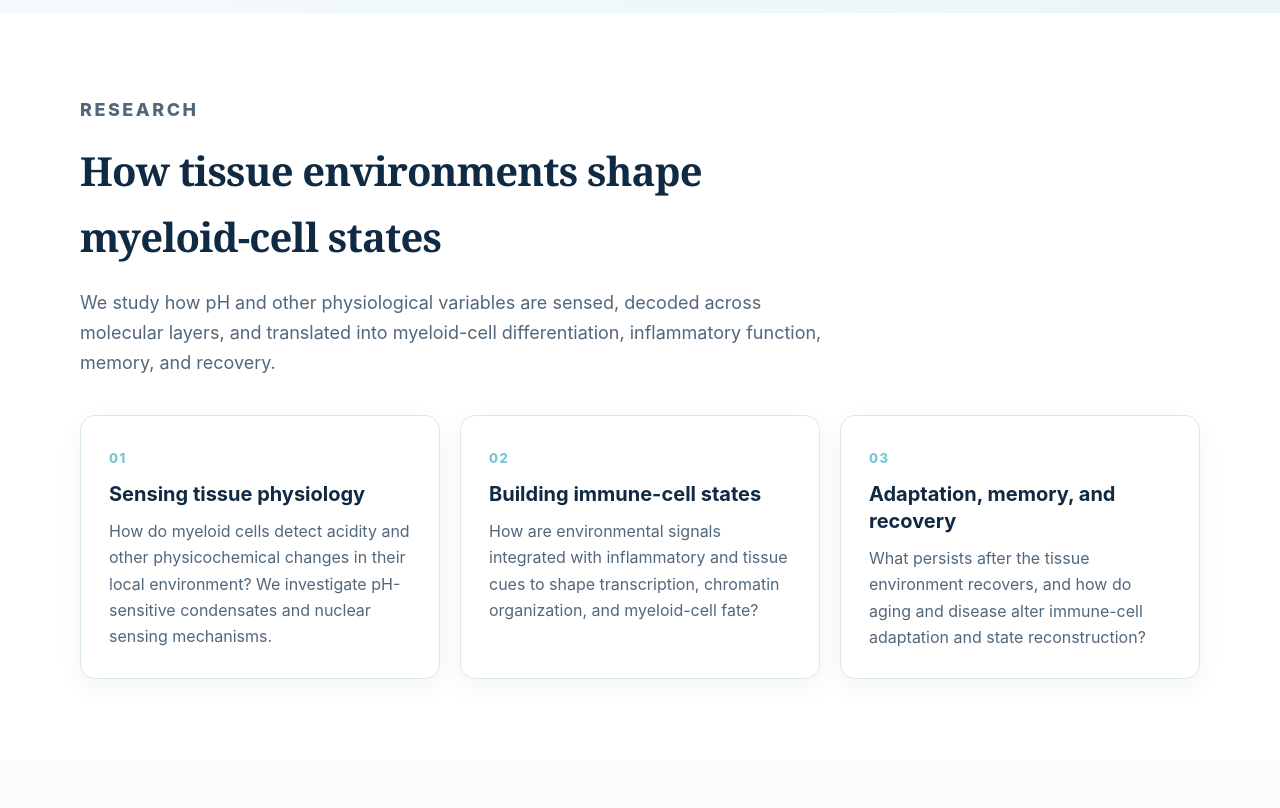
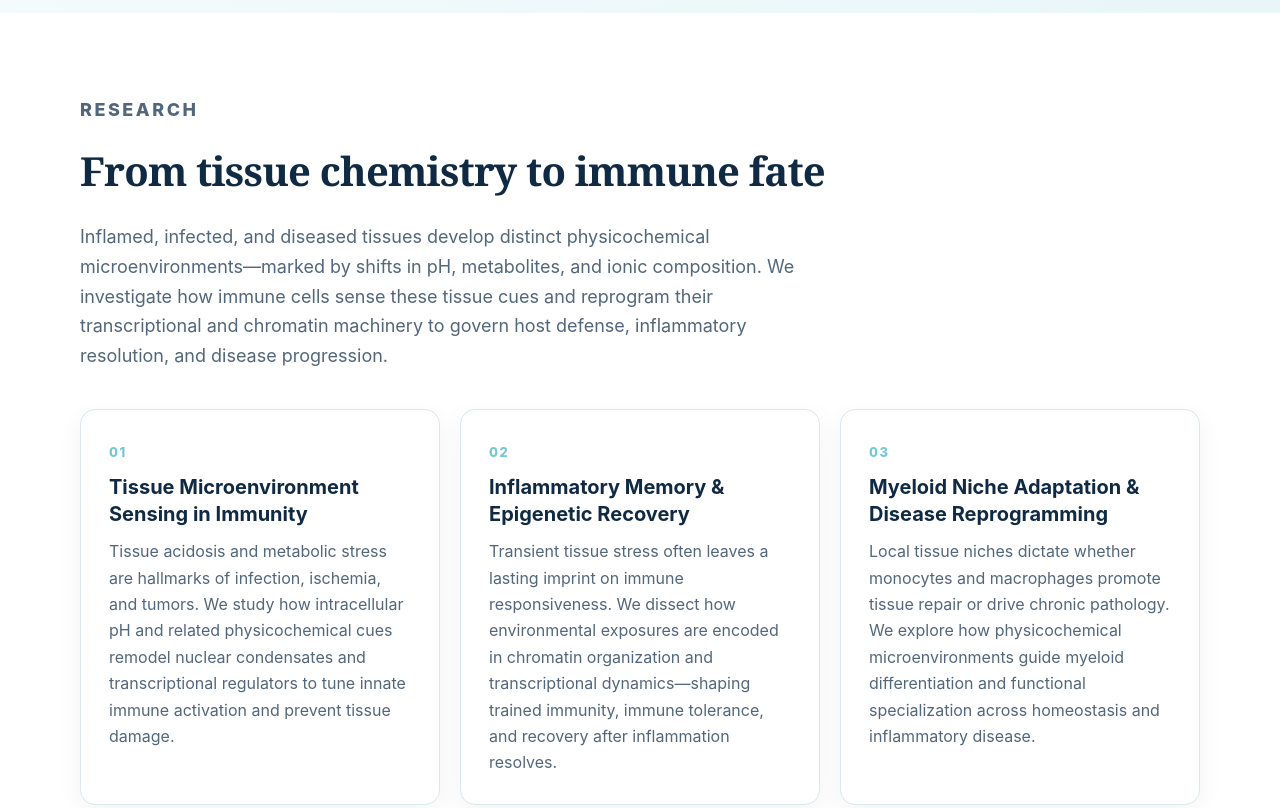
Before and after one commit to ZhongyangWulab/ZhongyangWulab.github.io, a plain HTML site: page index.html in a window 1280 px wide. Shown: the part 800-1608 px from the top of the page. Drawn offline with Linux system fonts and the light colour scheme.

Commit message:
Update research section and card content in index.html

```diff
--- a/index.html
+++ b/index.html
@@ -175,11 +175,11 @@
   <main>
     <section id="research">
       <div class="wrap">
-        <div class="section-head"><p class="eyebrow">Research</p><h2>How tissue environments shape myeloid-cell states</h2><p>We study how pH and other physiological variables are sensed, decoded across molecular layers, and translated into myeloid-cell differentiation, inflammatory function, memory, and recovery.</p></div>
+        <div class="section-head"><p class="eyebrow">Research</p><h2>From tissue chemistry to immune fate</h2><p>Inflamed, infected, and diseased tissues develop distinct physicochemical microenvironments—marked by shifts in pH, metabolites, and ionic composition. We investigate how immune cells sense these tissue cues and reprogram their transcriptional and chromatin machinery to govern host defense, inflammatory resolution, and disease progression.</p></div>
         <div class="cards">
-          <article class="card"><span class="number">01</span><h3>Sensing tissue physiology</h3><p>How do myeloid cells detect acidity and other physicochemical changes in their local environment? We investigate pH-sensitive condensates and nuclear sensing mechanisms.</p></article>
-          <article class="card"><span class="number">02</span><h3>Building immune-cell states</h3><p>How are environmental signals integrated with inflammatory and tissue cues to shape transcription, chromatin organization, and myeloid-cell fate?</p></article>
-          <article class="card"><span class="number">03</span><h3>Adaptation, memory, and recovery</h3><p>What persists after the tissue environment recovers, and how do aging and disease alter immune-cell adaptation and state reconstruction?</p></article>
+          <article class="card"><span class="number">01</span><h3>Tissue Microenvironment Sensing in Immunity</h3><p>Tissue acidosis and metabolic stress are hallmarks of infection, ischemia, and tumors. We study how intracellular pH and related physicochemical cues remodel nuclear condensates and transcriptional regulators to tune innate immune activation and prevent tissue damage.</p></article>
+          <article class="card"><span class="number">02</span><h3>Inflammatory Memory & Epigenetic Recovery</h3><p>Transient tissue stress often leaves a lasting imprint on immune responsiveness. We dissect how environmental exposures are encoded in chromatin organization and transcriptional dynamics—shaping trained immunity, immune tolerance, and recovery after inflammation resolves.</p></article>
+          <article class="card"><span class="number">03</span><h3>Myeloid Niche Adaptation & Disease Reprogramming</h3><p>Local tissue niches dictate whether monocytes and macrophages promote tissue repair or drive chronic pathology. We explore how physicochemical microenvironments guide myeloid differentiation and functional specialization across homeostasis and inflammatory disease.</p></article>
         </div>
       </div>
     </section>
```
